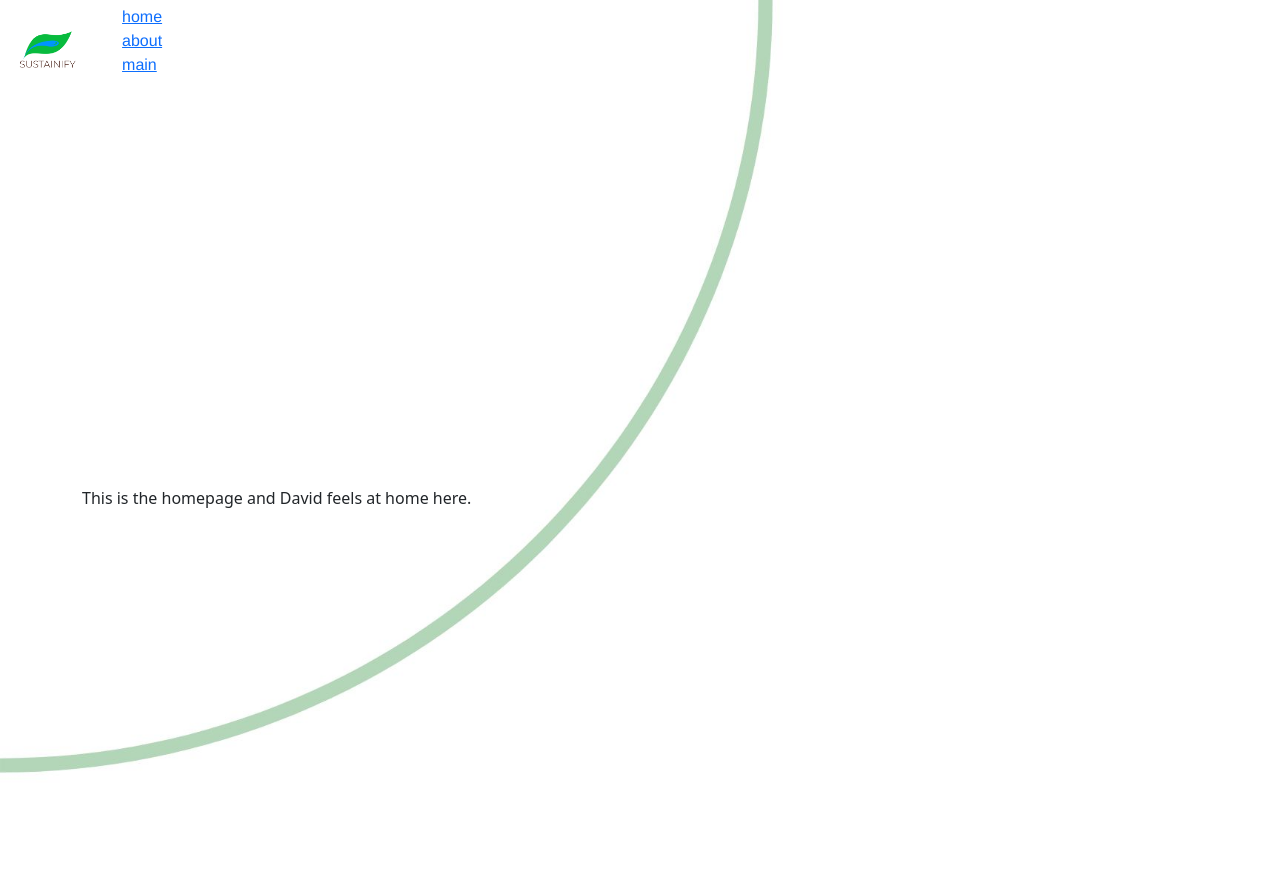
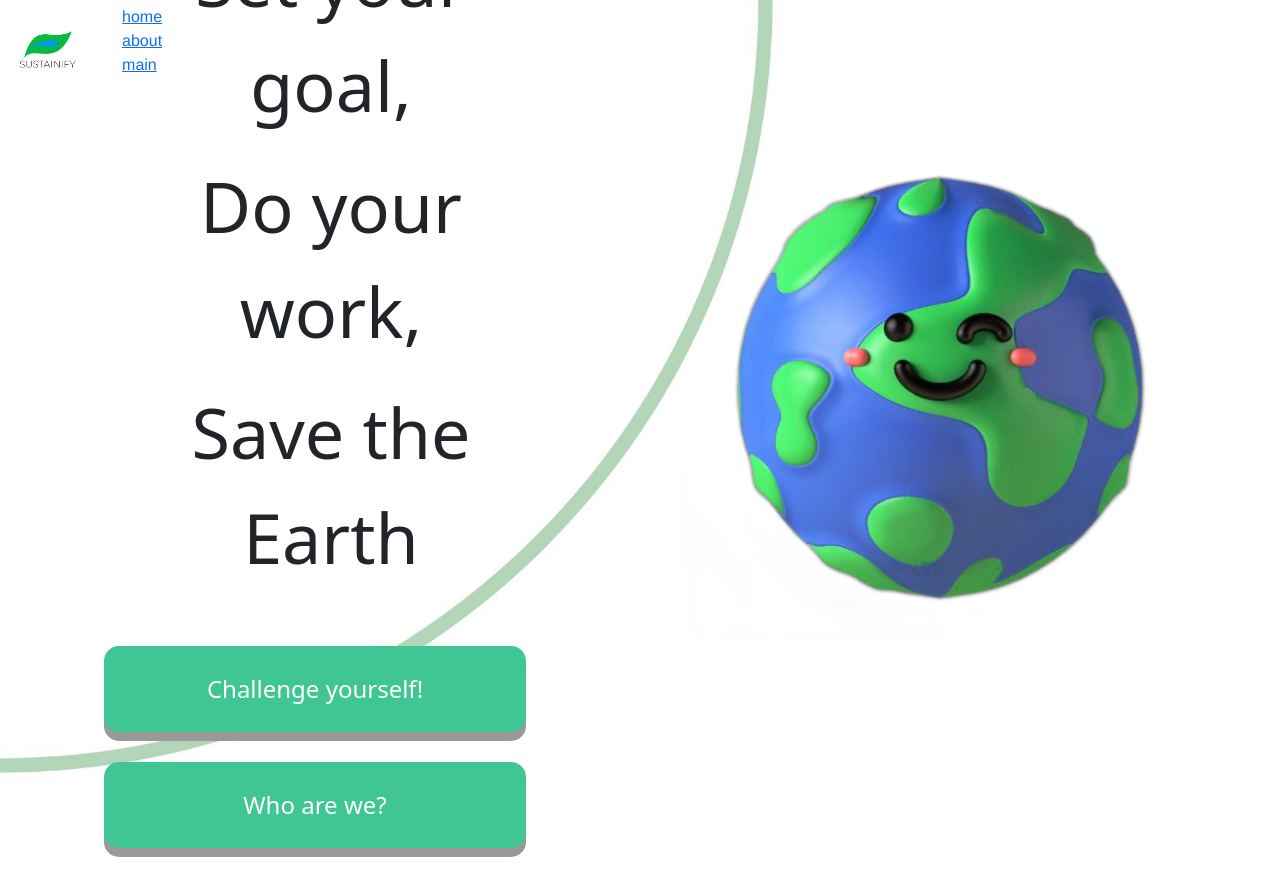
Before and after one commit to hyt152004/Sustainify, a React (Create React App) app: page /home in a window 1280 px wide. Built offline with nearby package versions, Linux system fonts and the light colour scheme.

Commit message:
homepage

```diff
--- a/src/components/Navbar.js
+++ b/src/components/Navbar.js
@@ -2,6 +2,8 @@ import React from "react";
 import { Link } from "react-router-dom";
 import logo from "../images/logo.png";
 import "./navbar.css";
+
+
 function Navbar() {
   return (
     <nav className="nav">
--- a/src/components/pages/About.js
+++ b/src/components/pages/About.js
@@ -12,9 +12,7 @@ function About() {
           Some description text goes here.adjkfakjdfnkandknf
           sadkfknakdfnkjasdnfkjnsafkjndnakfjnksndfkjadnskjnf
           ansdkjfnakjdfnksnfdkajnfkjandksjankjanfkj asdnkjfnsakjfdnkasndfkjands
-          asndkfjanskdjfnskn asndkjfnskdjfnksjdnfkjsdnfksfdnkjsdnfkjsnkfnsdkjf
-          sdfnkjsdnfknafkndkjnwewkjfm,dafn,msdnf,sdfnkjsdnfknafkndkjnwewkjfmasdnfjsnke
-          dsnakjfnkj
+          asndkfj
         </p>
       </div>
       <div className="image-box">
--- a/src/components/pages/Home.js
+++ b/src/components/pages/Home.js
@@ -1,9 +1,30 @@
 import React from "react";
+import './home.css';
+import { Link } from "react-router-dom";
+import char from '../../images/avatar.png';
 
 function Home() {
   return (
     <div className="homepage">
-      This is the homepage and David feels at home here.
+      <div className="container">
+
+      <div className="leftside">
+        <div className="title">
+          <ul>Set your goal,</ul>
+          <ul>Do your work,</ul>
+          <ul>Save the Earth</ul>
+        </div>
+        <div className="Buttons">
+          <Link to="/main" className="button">Challenge yourself!</Link>
+          <Link to="/about" className="button">Who are we?</Link>
+        </div>
+      </div>
+
+
+      <div className="u--pulse"><img src={char} alt="character" /></div>
+
+
+      </div>
     </div>
   );
 }
--- /dev/null
+++ b/src/components/pages/home.css
@@ -0,0 +1,115 @@
+.homepage {
+    display: flex;
+    justify-content: center;
+    align-items: center;
+    height: 100vh;
+    margin-top: -220px;
+    margin-bottom: 0px;
+  }
+
+  .container {
+    display: flex;
+  }
+
+  .leftside {
+    flex: 1;
+    padding: 10px;
+  }
+
+  .title {
+    font-size: 50px;
+    text-align: center;
+    padding-bottom: 20px;
+  }
+
+  .Buttons {
+    display: flex;
+    flex-direction: column;
+    gap: 10px;
+    margin-bottom: 0px;
+  }
+
+  .character {
+    flex: 1;
+    padding-left: 150px;
+  }
+
+  .button {
+    display: inline-block;
+    padding: 15px 25px;
+    font-size: 24px;
+    cursor: pointer;
+    text-align: center;
+    text-decoration: none;
+    outline: none;
+    color: #fff;
+    background-color: rgb(64, 197, 148);
+    border: none;
+    border-radius: 15px;
+    box-shadow: 0 9px #999;
+    padding: 25px;
+    margin-top: 20px;
+  }
+
+  .button:hover {
+    background-color: #3e8e41;
+  }
+
+  .button:active {
+    background-color: #3e8e41;
+    box-shadow: 0 5px #666;
+    transform: translateY(4px);
+  }
+
+  @-webkit-keyframes pulse {
+    0% {
+      -webkit-transform: scale3d(1, 1, 1);
+    }
+    50% {
+      -webkit-transform: scale3d(1.1, 1.1, 1.1);
+    }
+    100% {
+      -webkit-transform: scale3d(1, 1, 1);
+    }
+  }
+  @-moz-keyframes pulse {
+    0% {
+      -moz-transform: scale3d(1, 1, 1);
+    }
+    50% {
+      -moz-transform: scale3d(1.1, 1.1, 1.1);
+    }
+    100% {
+      -moz-transform: scale3d(1, 1, 1);
+    }
+  }
+  @-o-keyframes pulse {
+    0% {
+      -o-transform: scale3d(1, 1, 1);
+    }
+    50% {
+      -o-transform: scale3d(1.1, 1.1, 1.1);
+    }
+    100% {
+      -o-transform: scale3d(1, 1, 1);
+    }
+  }
+  @keyframes pulse {
+    0% {
+      transform: scale3d(1, 1, 1);
+    }
+    50% {
+      transform: scale3d(1.1, 1.1, 1.1);
+    }
+    100% {
+      transform: scale3d(1, 1, 1);
+    }
+  }
+
+  .u--pulse {
+    padding-left: 150px;
+    -webkit-animation: pulse 2s cubic-bezier(0.445, 0.05, 0.55, 0.95) infinite;
+    -moz-animation: pulse 2s cubic-bezier(0.445, 0.05, 0.55, 0.95) infinite;
+    -o-animation: pulse 2s cubic-bezier(0.445, 0.05, 0.55, 0.95) infinite;
+    animation: pulse 2s cubic-bezier(0.445, 0.05, 0.55, 0.95) infinite;
+  }
```
Also changed, not shown: src/images/homebackground.jpg (added).
